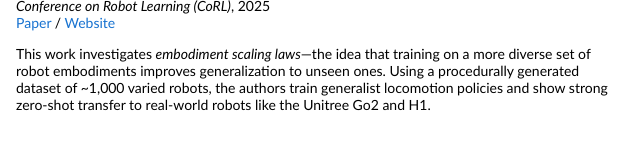
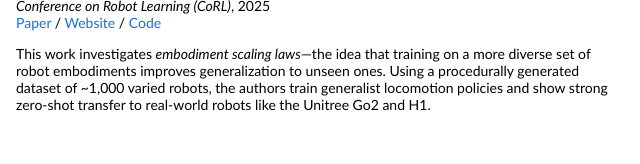
Before and after one commit to iko0725/website, a plain HTML site: page index.html in a window 1280 px wide. Shown: the part 938-1102 px from the top of the page, 404-1044 px from the left. Drawn offline with Linux system fonts and the light colour scheme.

Commit message:
add code link

```diff
--- a/index.html
+++ b/index.html
@@ -186,6 +186,8 @@
   <a href="https://arxiv.org/abs/2505.05753">Paper</a>
   /
   <a href="https://embodiment-scaling-laws.github.io/">Website</a>
+  /
+  <a href="https://github.com/BoAi01/embodiment-scaling-laws">Code</a>
   <p>
     This work investigates <em>embodiment scaling laws</em>—the idea that training on a more diverse set of robot embodiments improves generalization to unseen ones. Using a procedurally generated dataset of ~1,000 varied robots, the authors train generalist locomotion policies and show strong zero-shot transfer to real-world robots like the Unitree Go2 and H1.
   </p>
```
